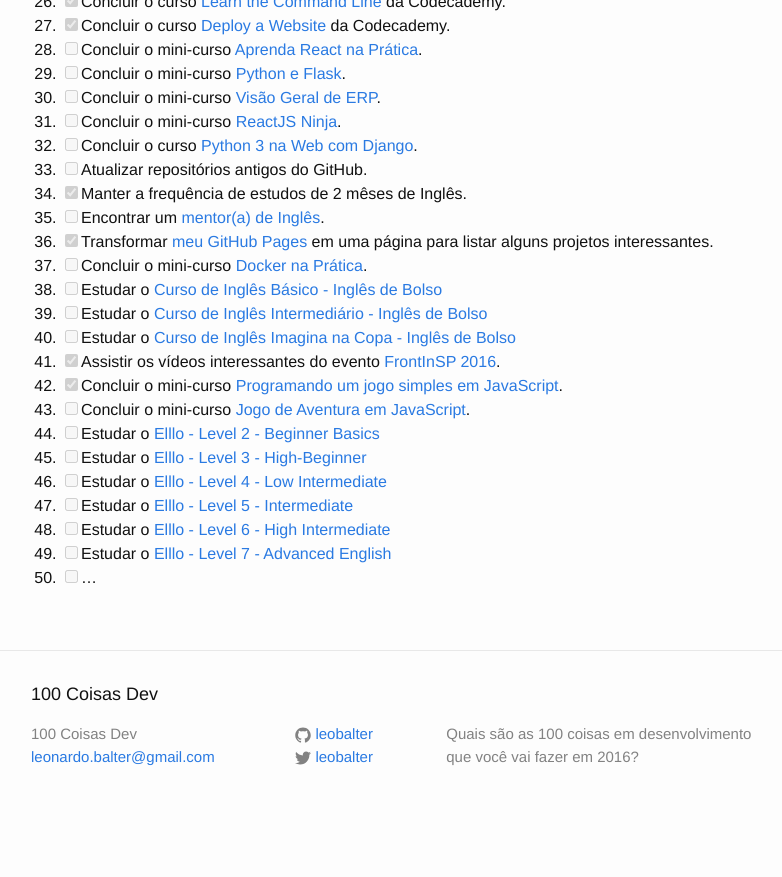
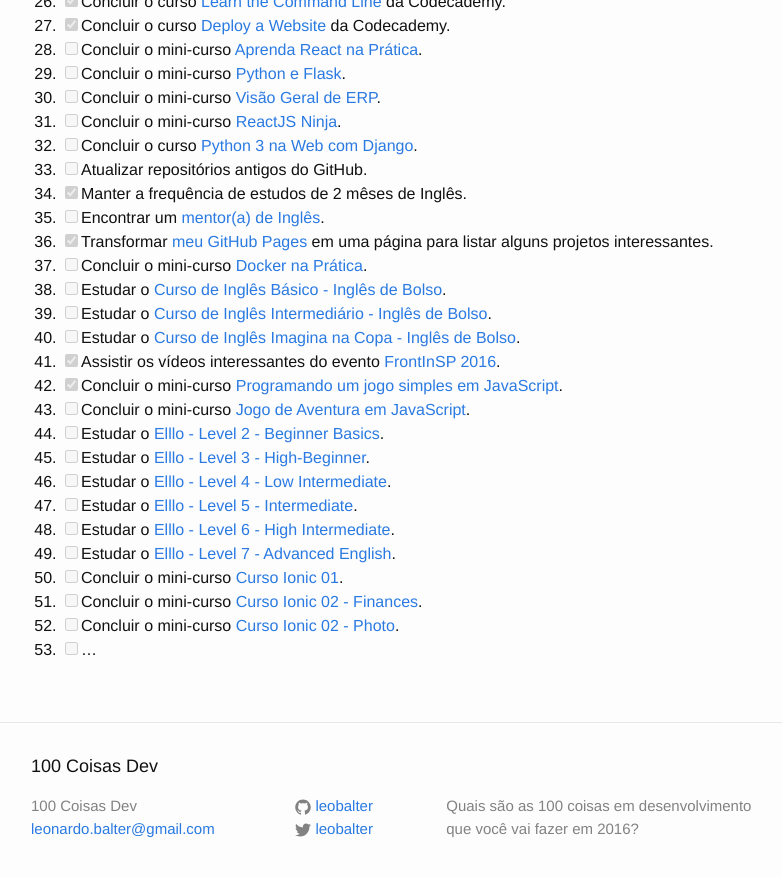
Before and after one commit to leobalter/100-coisas-dev, a Jekyll site: the page built from _posts/listas/2016-01-18-ftonato.markdown, in a window 1280 px wide and 900 px high, scrolled down 810 px. Shown: the top 877 px of the window, without its empty margins (239-1021 px from the left). Built offline with Jekyll 4.4.1, drawn with Linux system fonts in a browser that asks for light colours; comment, search, counter and statistics services are not loaded; before the commit the page ends 1638 px from its top, so only the background shows below that.

Commit message:
Adicionar três mini-cursos de Ionic

```diff
--- a/_posts/listas/2016-01-18-ftonato.markdown
+++ b/_posts/listas/2016-01-18-ftonato.markdown
@@ -42,16 +42,19 @@ categories: listas
 35. [ ] Encontrar um [mentor(a) de Inglês](https://github.com/training-center/mentoria/issues/92).
 36. [x] Transformar [meu GitHub Pages](ftonato.github.io) em uma página para listar alguns projetos interessantes.
 37. [ ] Concluir o mini-curso [Docker na Prática](https://codecasts.com.br/lesson/docker-na-pratica-ola-docker).
-38. [ ] Estudar o [Curso de Inglês Básico - Inglês de Bolso](https://www.youtube.com/playlist?list=PLifNhj7vtELsE2cxbwCdBjp0xD4sdK4Jb)
-39. [ ] Estudar o [Curso de Inglês Intermediário - Inglês de Bolso](https://www.youtube.com/playlist?list=PLifNhj7vtELvpspP9zPxhliWAF1tOJB95)
-40. [ ] Estudar o [Curso de Inglês Imagina na Copa - Inglês de Bolso](https://www.youtube.com/playlist?list=PLifNhj7vtELuNI15C3iekKQPelYrwL_zE)
+38. [ ] Estudar o [Curso de Inglês Básico - Inglês de Bolso](https://www.youtube.com/playlist?list=PLifNhj7vtELsE2cxbwCdBjp0xD4sdK4Jb).
+39. [ ] Estudar o [Curso de Inglês Intermediário - Inglês de Bolso](https://www.youtube.com/playlist?list=PLifNhj7vtELvpspP9zPxhliWAF1tOJB95).
+40. [ ] Estudar o [Curso de Inglês Imagina na Copa - Inglês de Bolso](https://www.youtube.com/playlist?list=PLifNhj7vtELuNI15C3iekKQPelYrwL_zE).
 41. [x] Assistir os vídeos interessantes do evento [FrontInSP 2016](https://www.youtube.com/channel/UCwoGd_KU0OxiVT5r-rPrzWA/videos).
 42. [x] Concluir o mini-curso [Programando um jogo simples em JavaScript](http://www.alfamidiaonline.com.br/Turmas.aspx).
 43. [ ] Concluir o mini-curso [Jogo de Aventura em JavaScript](http://www.alfamidiaonline.com.br/Turmas.aspx).
-44. [ ] Estudar o [Elllo - Level 2 - Beginner Basics](http://www.elllo.org/english/beginner/index.htm)
-45. [ ] Estudar o [Elllo - Level 3 - High-Beginner](http://www.elllo.org/english/beginner-3-high.htm)
-46. [ ] Estudar o [Elllo - Level 4 - Low Intermediate](http://www.elllo.org/english/intermediate-4-low.htm)
-47. [ ] Estudar o [Elllo - Level 5 - Intermediate](http://www.elllo.org/english/intermediate-5-mid.htm)
-48. [ ] Estudar o [Elllo - Level 6 - High Intermediate](http://www.elllo.org/english/intermediate-6-high.htm)
-49. [ ] Estudar o [Elllo - Level 7 - Advanced English](http://www.elllo.org/english/advanced.htm)
-50. [ ] ...
+44. [ ] Estudar o [Elllo - Level 2 - Beginner Basics](http://www.elllo.org/english/beginner/index.htm).
+45. [ ] Estudar o [Elllo - Level 3 - High-Beginner](http://www.elllo.org/english/beginner-3-high.htm).
+46. [ ] Estudar o [Elllo - Level 4 - Low Intermediate](http://www.elllo.org/english/intermediate-4-low.htm).
+47. [ ] Estudar o [Elllo - Level 5 - Intermediate](http://www.elllo.org/english/intermediate-5-mid.htm).
+48. [ ] Estudar o [Elllo - Level 6 - High Intermediate](http://www.elllo.org/english/intermediate-6-high.htm).
+49. [ ] Estudar o [Elllo - Level 7 - Advanced English](http://www.elllo.org/english/advanced.htm).
+50. [ ] Concluir o mini-curso [Curso Ionic 01](https://www.youtube.com/playlist?list=PLpP8rO2FXVXTJRTJ2j6rYLKQrQC1XgIra).
+51. [ ] Concluir o mini-curso [ Curso Ionic 02 - Finances](https://www.youtube.com/playlist?list=PLpP8rO2FXVXQ1rg4Xc-r52xlSMDGOjO-X).
+52. [ ] Concluir o mini-curso [ Curso Ionic 02 - Photo](https://www.youtube.com/playlist?list=PLpP8rO2FXVXQAopw8x7hLSGbkr0AazwQ8).
+53. [ ] ...
```
